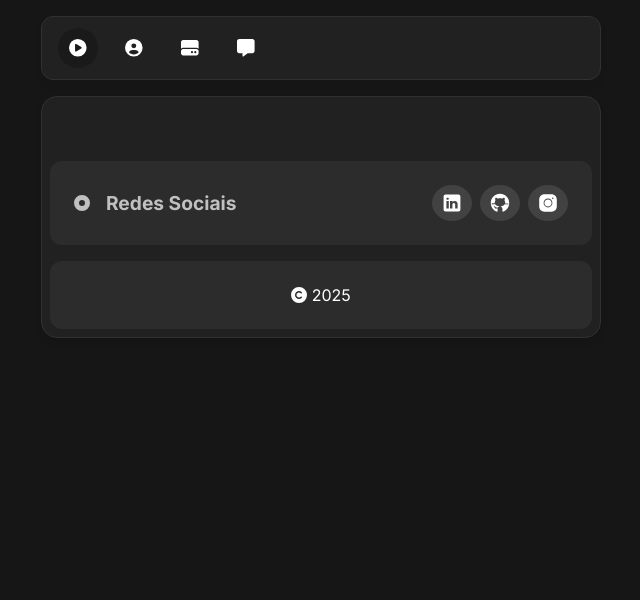
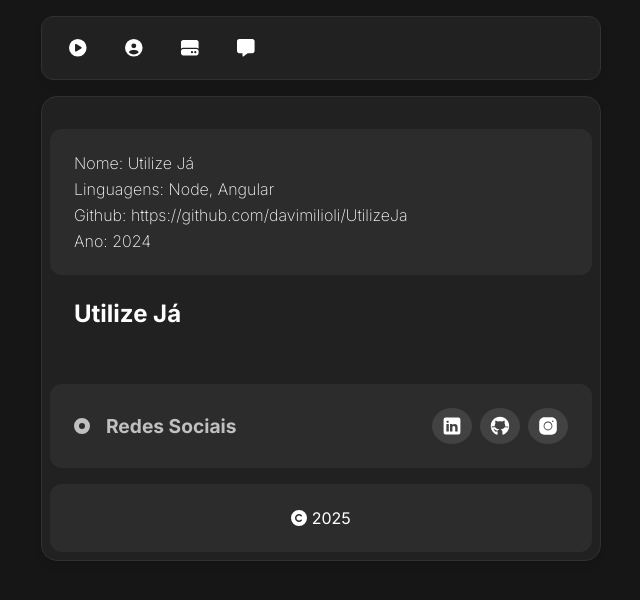
Before and after one commit to DaviMilioli/DaviMilioli.github.io, an Angular app: page /projects/1 in a window 1280 px wide. Before the commit this address led to /. Shown: the top 600 px of the page, without its empty margins (319-959 px from the left). Built offline with nearby package versions, Linux system fonts and the light colour scheme.

Commit message:
página projeto detail

```diff
--- a/src/app/app-routing.module.ts
+++ b/src/app/app-routing.module.ts
@@ -4,6 +4,7 @@ import { HomeComponent } from './pages/home/home.component';
 import { AboutComponent } from './pages/about/about.component';
 import { ProjectsComponent } from './pages/projects/projects.component';
 import { ContactComponent } from './pages/contact/contact.component';
+import { ProjectsDetailComponent } from './pages/projects-detail/projects-detail.component';
 
 const routes: Routes = [
   {
@@ -22,6 +23,10 @@ const routes: Routes = [
     path: 'contact',
     component: ContactComponent
   },
+  {
+    path: 'projects/:id',
+    component: ProjectsDetailComponent
+  }
 
 ];
 
--- a/src/app/app.module.ts
+++ b/src/app/app.module.ts
@@ -11,6 +11,7 @@ import { AboutComponent } from './pages/about/about.component';
 import { ProjectsComponent } from './pages/projects/projects.component';
 import { ListProjectsComponent } from './components/list-projects/list-projects.component';
 import { ContactComponent } from './pages/contact/contact.component';
+import { ProjectsDetailComponent } from './pages/projects-detail/projects-detail.component';
 
 @NgModule({
   declarations: [
@@ -21,7 +22,8 @@ import { ContactComponent } from './pages/contact/contact.component';
     AboutComponent,
     ProjectsComponent,
     ListProjectsComponent,
-    ContactComponent
+    ContactComponent,
+    ProjectsDetailComponent
   ],
   imports: [
     BrowserModule,
--- a/src/app/components/list-projects/list-projects.component.html
+++ b/src/app/components/list-projects/list-projects.component.html
@@ -1,7 +1,7 @@
 
 <div class="projects-list">
     <a class="projects-list-item" *ngFor="let project of projects">
-        <div class="projects-list-item-info">
+        <div class="projects-list-item-info" [routerLink]="['/projects/', project.id]"  >
             <div class="projects-list-item-header">
                 <h4>{{ project.name }}</h4>
                 <div class="projects-list-item-status">{{ project.status }}</div>
--- /dev/null
+++ b/src/app/pages/projects-detail/projects-detail.component.html
@@ -0,0 +1,23 @@
+<section class="projects-detail">
+    <div class="projects-detail-info">
+        <div class="project-detail-info-item">
+            <p>Nome: {{ project.name }}</p>
+            <p>Linguagens:
+                <ng-container *ngFor="let language of project.languages; let i = index">
+                    {{ language }}<span *ngIf="i < project.languages.length - 1">, </span>
+                </ng-container>
+            </p>
+            <p>Github: <a href="{{ project.github }}">{{ project.github }}</a></p>
+            <p>Ano: {{ project.year }}</p>
+        </div>
+    </div>
+    <div class="projects-detail-content">
+        <div class="projects-detail-title">
+            <h1>{{ project.name }}</h1>
+        </div>
+        <div class="project-detail-features">
+
+
+        </div>
+    </div>
+</section>
--- /dev/null
+++ b/src/app/pages/projects-detail/projects-detail.component.scss
@@ -0,0 +1,37 @@
+.projects-detail{
+    .projects-detail-info{
+        background-color: var(--bg-secondary);
+        padding: var(--padding-content);
+        border-radius: 12px;
+
+        .project-detail-info-item{
+            color: #fff;
+            font-weight: 200;
+            display: flex;
+            flex-direction: column;
+            gap: 6px;
+
+            a{
+                text-decoration: none;
+                color: #fff;
+                opacity: 1;
+                transition: .3s;
+
+                &:hover{
+                    opacity: 0.9;
+                    transition: .3s;
+                }
+            }
+        }
+    }
+
+    .projects-detail-content{
+        padding: var(--padding-content);
+
+        .projects-detail-title{
+            h1{
+                color: #fff;
+            }
+        }
+    }
+}
--- /dev/null
+++ b/src/app/pages/projects-detail/projects-detail.component.ts
@@ -0,0 +1,26 @@
+import { Component, OnInit } from '@angular/core';
+import { ActivatedRoute } from '@angular/router';
+import { ProjectsService, Project } from '../../services/projects.service';
+import { faDotCircle } from '@fortawesome/free-solid-svg-icons';
+
+@Component({
+  selector: 'app-projects-detail',
+  standalone: false,
+  templateUrl: './projects-detail.component.html',
+  styleUrl: './projects-detail.component.scss'
+})
+export class ProjectsDetailComponent implements OnInit{
+  project!: Project;
+  faDotCircle = faDotCircle;
+
+  constructor(private route: ActivatedRoute, private projectService: ProjectsService) {}
+
+  ngOnInit(){
+    const id: number = Number(this.route.snapshot.paramMap.get('id'));
+
+    this.project = this.projectService.getProjectById(id) ?? {} as Project;
+
+    console.log(this.project)
+  }
+
+}
--- a/src/app/services/projects.service.ts
+++ b/src/app/services/projects.service.ts
@@ -7,6 +7,7 @@ export interface Project {
   languages: string[];
   github: string;
   status: 'Em Desenvolvimento' | 'Finalizado';
+  year: number;
 }
 
 @Injectable({
@@ -14,9 +15,9 @@ export interface Project {
 })
 export class ProjectsService {
   private projects: Project[] = [
-    { id: 1, name: 'Utilize Já', plataform: ['Mobile'], languages: ['Node', 'Angular'], github: 'https://github.com/davimilioli/UtilizeJa', status: 'Finalizado'  },
-    { id: 2, name: 'UnyCall', plataform: ['Front-End', 'Back-End'], languages: ['PHP', 'HTML', 'CSS', 'JavaScript'], github: 'https://github.com/davimilioli/unycall', status: 'Finalizado'  },
-    { id: 3, name: 'Fast Order API', plataform: ['Back-End'], languages: ['Node'], github: 'https://github.com/davimilioli/fast-order-api', status: 'Em Desenvolvimento' },
+    { id: 1, name: 'Utilize Já', plataform: ['Mobile'], languages: ['Node', 'Angular'], github: 'https://github.com/davimilioli/UtilizeJa', status: 'Finalizado', year: 2024  },
+    { id: 2, name: 'UnyCall', plataform: ['Front-End', 'Back-End'], languages: ['PHP', 'HTML', 'CSS', 'JavaScript'], github: 'https://github.com/davimilioli/unycall', status: 'Finalizado', year: 2023  },
+    { id: 3, name: 'Fast Order API', plataform: ['Back-End'], languages: ['Node'], github: 'https://github.com/davimilioli/fast-order-api', status: 'Em Desenvolvimento', year: 2025 },
   ];
 
   constructor() { }
```
Also changed, not shown: 1 other file (tests, documents, lock files or other folders).
